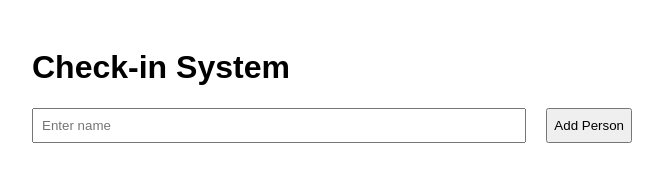
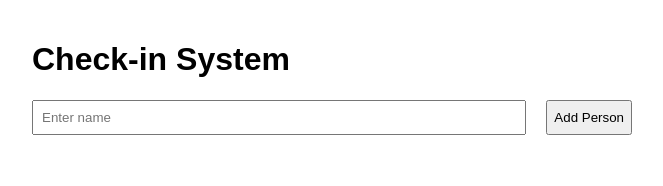
Before and after one commit to FoundationINCCorporateTeam/Checkin-1, a plain HTML site: page index.html in a window 1280 px wide. Shown: the whole page, without its empty margins (308-971 px from the left). Drawn offline with nearby package versions, Linux system fonts and the light colour scheme.

Commit message:
Update styles.css

```diff
--- a/styles.css
+++ b/styles.css
@@ -1,5 +1,8 @@
 body {
     font-family: Arial, sans-serif;
+    margin: 0;
+    padding: 0;
+    box-sizing: border-box;
 }
 
 #app {
@@ -37,6 +40,7 @@ button {
 #signature-pad {
     border: 1px solid #000;
     margin-bottom: 10px;
+    width: 100%;
 }
 
 .checked {
```
